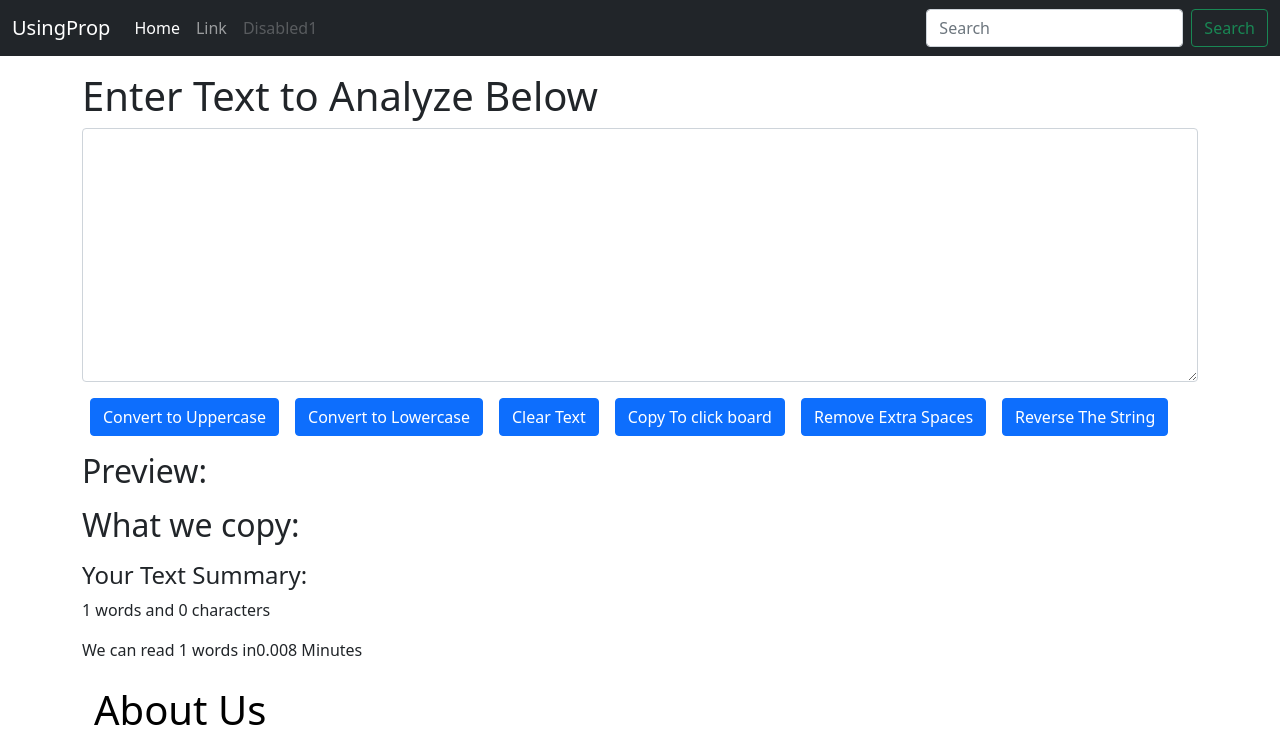
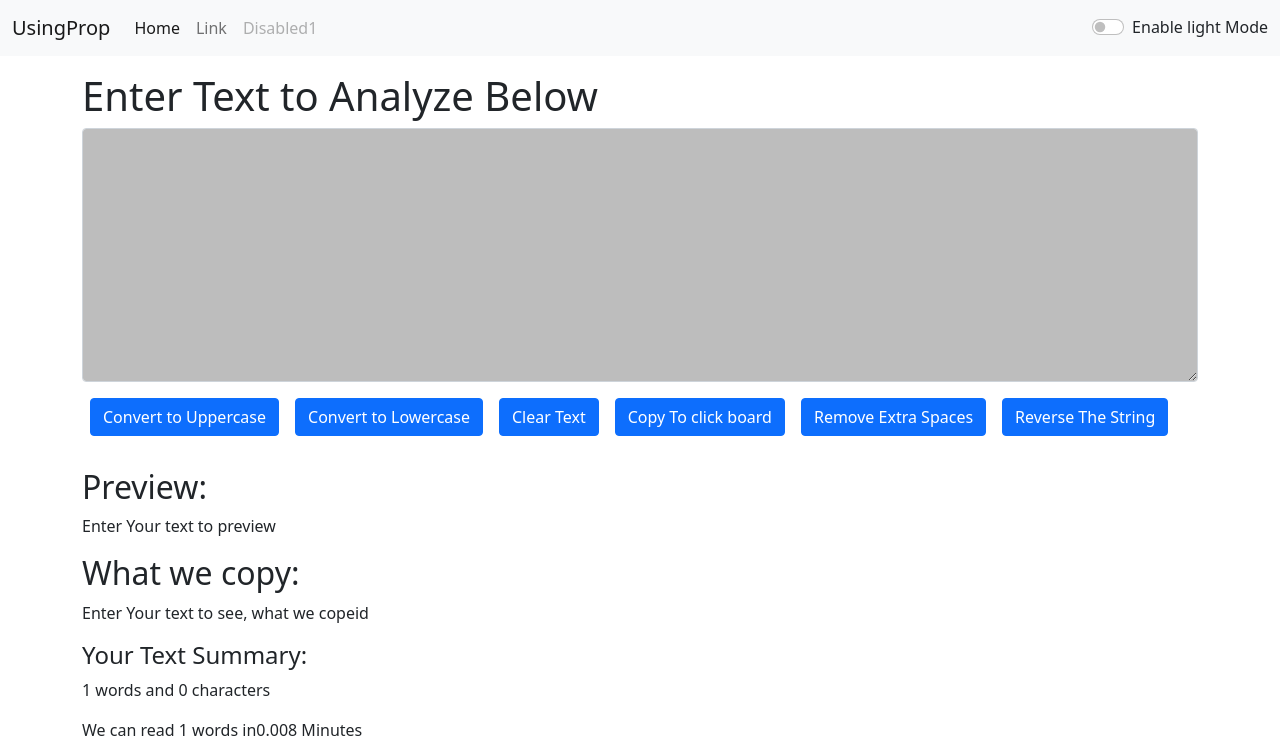
Before and after one commit to ErMapsh/react-Textutil-project, a React (Create React App) app: page / in a window 1280 px wide. Shown: the top 741 px of the page. Built offline with nearby package versions, Linux system fonts and the light colour scheme.

Commit message:
modified dark theme

```diff
--- a/src/App.js
+++ b/src/App.js
@@ -1,15 +1,31 @@
 import Navbar from "./components/Navbar";
 import Textform from "./components/Textform";
 import About from "./components/About";
+import React, { useState } from "react";
 
 function App() {
+  const [mode, setmode] = useState("light"); //whether dark mode in enable or not
+
+  //light mode and dark mode logic
+  const togglemode = () => {
+    if (mode === "light") {
+      setmode("dark");
+      document.body.style.background = "#352164";
+      document.body.style.color = "white";
+
+    } else {
+      setmode("light");
+      document.body.style.background = "white";
+      document.body.style.color = "black";
+    }
+  };
+
   return (
-    <>
-      <Navbar title="UsingProp" about="Disabled1" />
-      {/* <Navbar/> default poperty getting */}
-      <Textform heading="Enter Text to Analyze Below"/>
-      <About />
-    </>
+    <div>
+      <Navbar title="UsingProp" about="Disabled1" mode={mode} togglemode={togglemode}/>
+      <Textform heading="Enter Text to Analyze Below" />
+      <About/>
+    </div>
   );
 }
 
--- a/src/components/Navbar.js
+++ b/src/components/Navbar.js
@@ -3,7 +3,7 @@
 
 export default function Navbar(props) {
   return (
-    <nav className="navbar navbar-expand-lg navbar-dark bg-dark">
+    <nav className={`navbar navbar-expand-lg navbar-${props.mode} bg-${props.mode}`}>
       <div className="container-fluid">
         <a className="navbar-brand" href="/">
           {" "}
@@ -49,7 +49,13 @@
               <a className="nav-link disabled">{props.about}</a>
             </li>
           </ul>
-          <form className="d-flex">
+            {/* <div className="form-check form-switch" onClick={darkModeEnableDisable} > */}
+            <div className={`form-check form-switch text-${props.mode=== "light"?"dark":"light"}`}>
+                <input className="form-check-input" type="checkbox" role="switch" idname="flexSwitchCheckDefault" onClick={props.togglemode} />
+                <label className="form-check-label" forhtml="flexSwitchCheckDefault">{`Enable ${props.mode} Mode`}</label>
+            </div>
+
+          {/* <form className="d-flex">
             <input
               className="form-control me-2"
               type="search"
@@ -59,7 +65,7 @@
             <button className="btn btn-outline-success" type="submit">
               Search
             </button>
-          </form>
+          </form> */}
         </div>
       </div>
     </nav>
--- a/src/components/Textform.js
+++ b/src/components/Textform.js
@@ -4,7 +4,6 @@
   // const [text, setText] = useState("Enter Text Here");
   const [text, setText] = useState("");
   // setText("this is new text"); like that we can change state of const
-
 
   const HandleOnChange = (event) => {
     console.log("On Change");
@@ -19,7 +18,6 @@
     // console.log(`Uppercase was Clicked ${text}`);
     // console.log(event)
   };
-
 
   //for lowercase
   const handleUpClickLower = (event) => {
@@ -41,52 +39,62 @@
   };
 
   //Remove Extra Spaces
-  const RemoveExtraSpaces = ()=>{
-    let newText = text.split(/[ ]+/)
+  const RemoveExtraSpaces = () => {
+    let newText = text.split(/[ ]+/);
     // console.log(newText)
-    setText(newText.join(" "))
-  }
+    setText(newText.join(" "));
+  };
 
   //reverse the string
-  const Reversethestring = ()=>{
-    let splitString  = text.split("");
+  const Reversethestring = () => {
+    let splitString = text.split("");
     let reverseArray = splitString.reverse();
     let joinarray = reverseArray.join("");
-    setText(joinarray)
-  }
+    setText(joinarray);
+  };
 
-
-
-
-//jsx start
+  //jsx start
 
   return (
-    <>
-      <div className="container my-3">
+    <div className={`bg-${props.mode}`}>
+      <div className={`container py-3`}>
         <h1>{props.heading}</h1>
         <div className="mb-3">
           <textarea
             className="form-control"
             id="exampleFormControlTextarea1"
+            style={{backgroundColor: props.mode === "dark"? 'white':'#bdbdbd'}}
             rows={10}
             value={text}
             onChange={HandleOnChange}
           />
         </div>
-        <button className="btn btn-primary mx-2" onClick={handleUpClick}>Convert to Uppercase</button>
-        <button className="btn btn-primary mx-2" onClick={handleUpClickLower}>Convert to Lowercase</button>
-        <button className="btn btn-primary mx-2" onClick={ClearText}>Clear Text</button>
-        <button className="btn btn-primary mx-2" onClick={CopyToClickBoard}>Copy To click board</button>
-        <button className="btn btn-primary mx-2" onClick={RemoveExtraSpaces}>Remove Extra Spaces</button>
-        <button className="btn btn-primary mx-2" onClick={Reversethestring}>Reverse The String </button>
+        <button className="btn btn-primary mx-2" onClick={handleUpClick}>
+          Convert to Uppercase
+        </button>
+        <button className="btn btn-primary mx-2" onClick={handleUpClickLower}>
+          Convert to Lowercase
+        </button>
+        <button className="btn btn-primary mx-2" onClick={ClearText}>
+          Clear Text
+        </button>
+        <button className="btn btn-primary mx-2" onClick={CopyToClickBoard}>
+          Copy To click board
+        </button>
+        <button className="btn btn-primary mx-2" onClick={RemoveExtraSpaces}>
+          Remove Extra Spaces
+        </button>
+        <button className="btn btn-primary mx-2" onClick={Reversethestring}>
+          Reverse The String{" "}
+        </button>
       </div>
 
       <div className="container my-3">
         <h2>Preview:</h2>
-        <p>{text}</p>
+        <p>{text.length > 0 ? text : "Enter Your text to preview"}</p>
 
         <h2>What we copy:</h2>
-        <p>{text}</p>
+        <p>{text.length > 0 ? text : "Enter Your text to see, what we copeid"}</p>
 
         <h4>Your Text Summary:</h4>
         <p>
@@ -99,6 +107,6 @@
           {text.split(" ").length * 0.008} Minutes
         </p>
       </div>
-    </>
+    </div>
   );
 }
```
